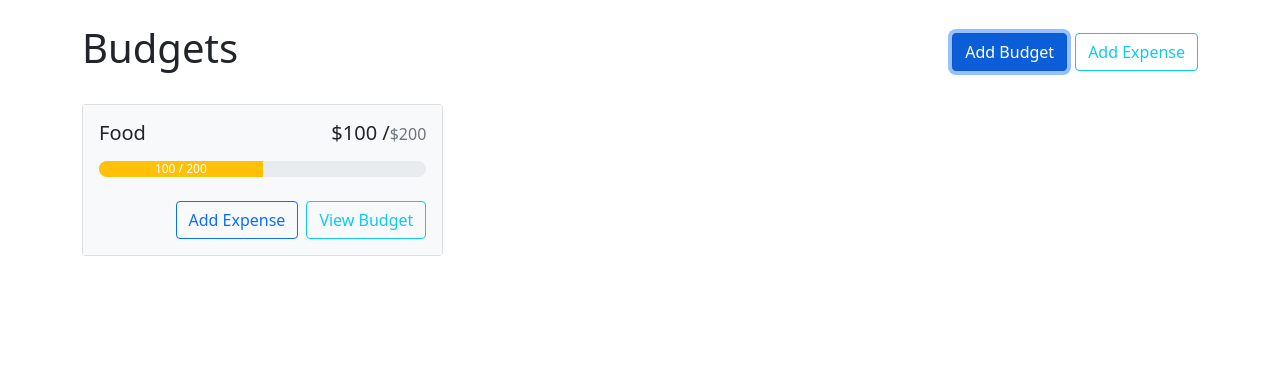
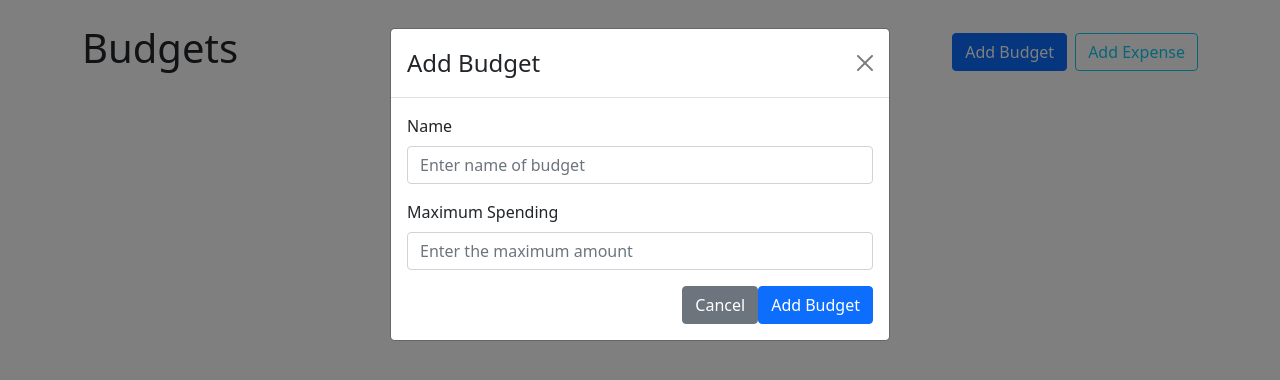
Before and after one commit to liyuKnow/react-apps, a React (Create React App) app: page / in a window 1280 px wide. Both pictures are taken after a click on the button "Add Budget". Shown: the top 380 px of the page. Built offline with nearby package versions, Linux system fonts and the light colour scheme.

Commit message:
adding budget with modal

```diff
--- a/src/App.jsx
+++ b/src/App.jsx
@@ -1,13 +1,21 @@
+import { useState } from 'react';
 import { Button, Container, Stack } from "react-bootstrap";
+import AddBudgetModal from "./components/AddBudgetModal";
 import BudgetCard from "./components/BudgetCard";
+import { useBudgets } from "./contexts/BudgetsContext";
 
 function App() {
+  const { budgets, expenses, getBudgetExpenses } = useBudgets();
+  const [showAddBudgetModal, setShowAddBudgetModal] = useState(false);
+
+  const handleCloseAddBudgetModal = () => setShowAddBudgetModal(false);
+  const handleShowAddBudgetModal = () => setShowAddBudgetModal(true);
   return (
     <>
       <Container className="my-4">
         <Stack direction="horizontal" gap="2" className="mb-4">
           <h1 className="me-auto">Budgets</h1>
-          <Button variant="primary">Add Budget</Button>
+          <Button variant="primary" onClick={() => setShowAddBudgetModal(true)}>Add Budget</Button>
           <Button variant="outline-info">Add Expense</Button>
         </Stack>
         <div style={{
@@ -16,8 +24,24 @@
           gap: "1rem",
           alignItems: "flex-start"
         }}>
-          <BudgetCard name="Food" amount={100} max={200} gray />
+          {budgets.map(budget => {
+            const amount = getBudgetExpenses(budget.id).reduce(
+              (total, expense) => total + expense.amount, 0
+            );
+            return (
+              <BudgetCard
+                key={budget.id}
+                name={budget.name}
+                amount={amount}
+                max={budget.max}
+              />
+            )
+          })}
         </div>
+        <AddBudgetModal
+          show={showAddBudgetModal}
+          handleClose={() => setShowAddBudgetModal(false)}
+        />
       </Container>
     </>
   );
--- /dev/null
+++ b/src/components/AddBudgetModal.jsx
@@ -0,0 +1,47 @@
+import React, { useState, useRef } from 'react'
+import { Button, Form, Modal } from 'react-bootstrap'
+import { useBudgets } from '../contexts/BudgetsContext';
+
+const AddBudgetModal = ({ show, handleClose }) => {
+    const nameRef = useRef();
+    const maxRef = useRef();
+    const { addBudget } = useBudgets();
+    const handleSubmit = (e) => {
+        e.preventDefault();
+
+        addBudget({
+            name: nameRef.current.value,
+            max: parseFloat(maxRef.current.value)
+        })
+
+        handleClose();
+    }
+
+    return (
+        <div>
+            <Modal show={show} onHide={handleClose}>
+                <Form>
+                    <Modal.Header closeButton>
+                        <Modal.Title>Add Budget</Modal.Title>
+                    </Modal.Header>
+                    <Modal.Body>
+                        <Form.Group className="mb-3" controlId="name">
+                            <Form.Label>Name</Form.Label>
+                            <Form.Control ref={nameRef} type="text" placeholder="Enter name of budget" required />
+                        </Form.Group>
+                        <Form.Group className="mb-3" controlId="max">
+                            <Form.Label>Maximum Spending</Form.Label>
+                            <Form.Control ref={maxRef} type="number" placeholder="Enter the maximum amount" required min={0} step={0.01} />
+                        </Form.Group>
+                        <div className="d-flex justify-content-end">
+                            <Button variant="secondary" onClick={handleClose}>Cancel</Button>
+                            <Button className="btn btn-primary" type="submit" onClick={handleSubmit}>Add Budget</Button>
+                        </div>
+                    </Modal.Body>
+                </Form>
+            </Modal>
+        </div>
+    )
+}
+
+export default AddBudgetModal
```
